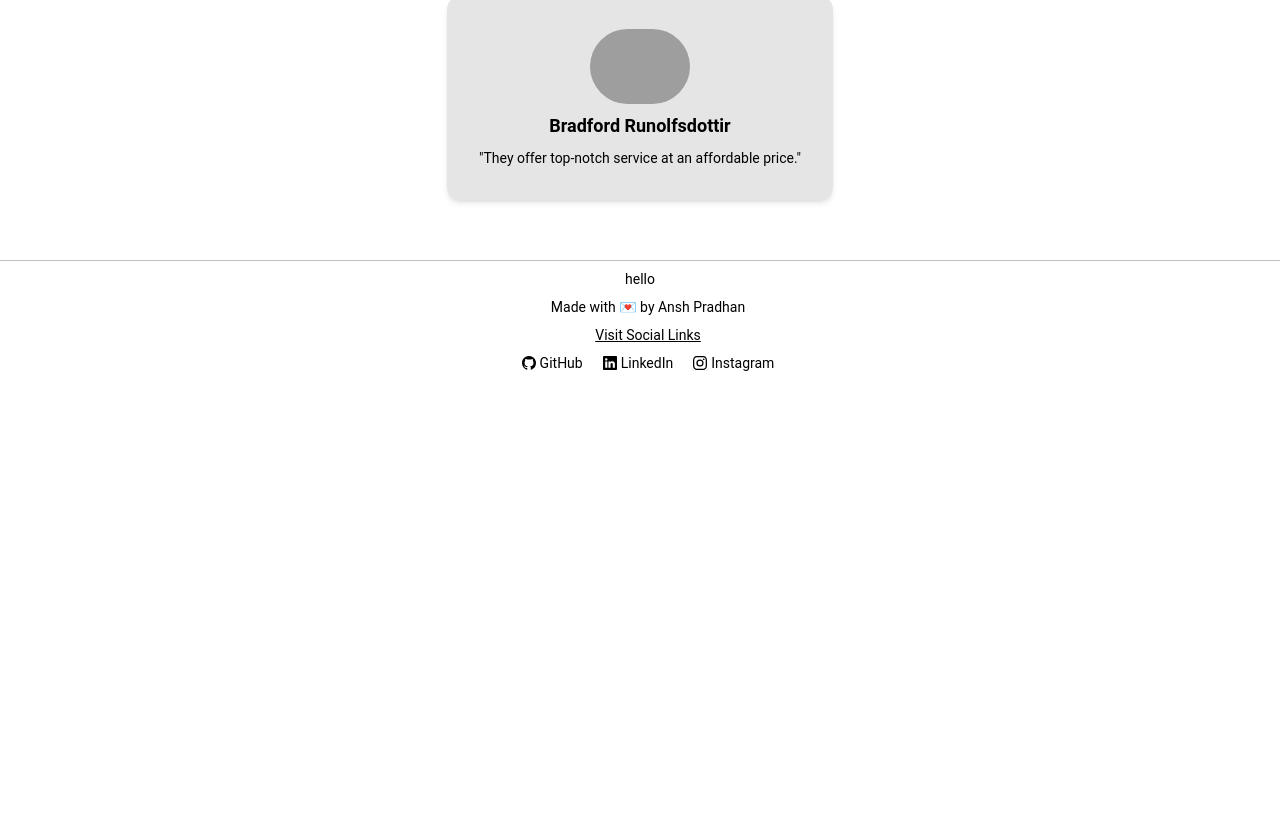
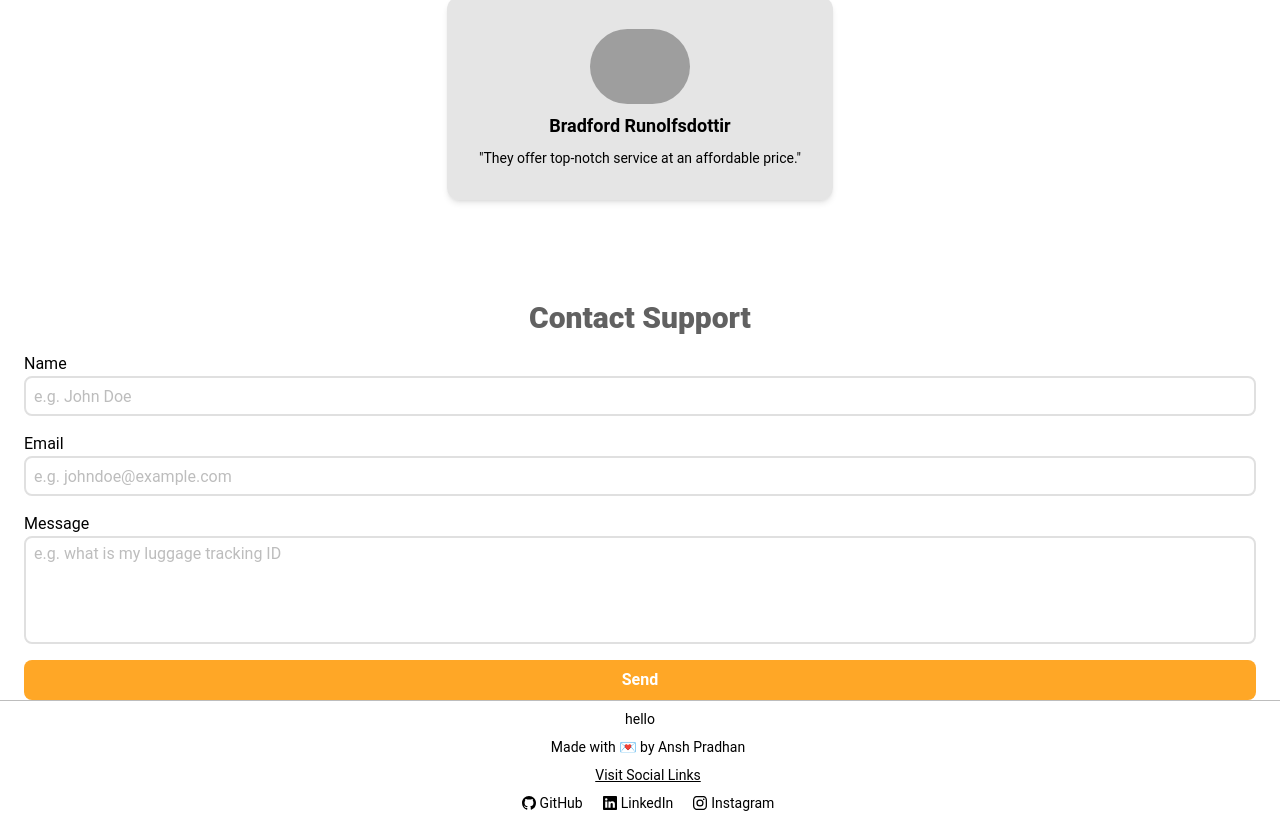
Before and after one commit to code-ansh-007/lockitup, a Next.js app: page / in a window 1280 px wide. Shown: the part 1343-2164 px from the top of the page. Before the commit the page ends 1724 px from the top, so only its background shows below. Built offline with nearby package versions, Linux system fonts and the light colour scheme; grey boxes are pictures that could not be loaded.

Commit message:
added the contact form for customer services purpose, made some styling changes

```diff
--- a/components/Navbar.js
+++ b/components/Navbar.js
@@ -6,6 +6,7 @@ import { AiFillHome, AiOutlineMenu } from "react-icons/ai";
 import Link from "next/link";
 import { AiFillDollarCircle } from "react-icons/ai";
 import { BiSupport } from "react-icons/bi";
+import { Link as ScrollLink } from "react-scroll";
 
 const Navbar = () => {
   const [openMenu, setOpenMenu] = useState(false);
@@ -111,13 +112,18 @@ const Navbar = () => {
                   </li>
                   <li className="flex items-center space-x-3 active:scale-105 transition transform duration-400 ease-in-out">
                     <BiSupport className="text-4xl" />
-                    <Link
+                    {/* <Link onClick={() => setOpenMenu(false)} href="/events">
+                      SUPPORT
+                    </Link> */}
+                    <ScrollLink
+                      className="font-extrabold"
                       onClick={() => setOpenMenu(false)}
-                      href="/events"
-                      className="font-extrabold"
+                      to="support"
+                      smooth={true}
+                      duration={1000}
                     >
                       SUPPORT
-                    </Link>
+                    </ScrollLink>
                   </li>
 
                   <li className="bg-transparent flex items-center space-x-3 active:scale-105 transition transform duration-400 ease-in-out">
--- /dev/null
+++ b/components/Support.js
@@ -0,0 +1,76 @@
+import React, { useRef } from "react";
+import emailjs from "@emailjs/browser";
+import { Element } from "react-scroll";
+
+export const Support = () => {
+  const form = useRef();
+
+  const sendEmail = (e) => {
+    e.preventDefault();
+
+    emailjs
+      .sendForm(
+        "service_y7qkf73",
+        "template_wz5kfw7",
+        form.current,
+        "5b6VD_ATeTFulk311"
+      )
+      .then(
+        (result) => {
+          console.log(result.text);
+          e.target.reset();
+        },
+        (error) => {
+          console.log(error.text);
+        }
+      );
+  };
+
+  return (
+    <Element name="support" id="support">
+      <main className="flex flex-col mt-10 space-y-4">
+        <span className="text-3xl font-extrabold text-center text-gray-700">
+          <span>Contact Support</span>
+        </span>{" "}
+        <form
+          ref={form}
+          onSubmit={sendEmail}
+          className="flex flex-col px-6 space-y-4"
+        >
+          <div className="flex flex-col items-start">
+            <label>Name</label>
+            <input
+              type="text"
+              name="user_name"
+              className="w-full border-[2px] border-gray-300 rounded-lg h-10 outline-none px-2 p-1"
+              placeholder="e.g. John Doe"
+            />
+          </div>
+          <div className="flex flex-col items-start">
+            <label>Email</label>
+            <input
+              type="email"
+              name="user_email"
+              className="w-full border-[2px] border-gray-300 rounded-lg h-10 outline-none px-2 p-1"
+              placeholder="e.g. johndoe@example.com"
+            />
+          </div>
+          <div className="flex flex-col items-start">
+            <label>Message</label>
+            <textarea
+              name="message"
+              rows="4"
+              className="w-full border-[2px] border-gray-300 rounded-lg resize-none outline-none px-2 p-1"
+              placeholder="e.g. what is my luggage tracking ID"
+            />
+          </div>
+          <input
+            type="submit"
+            value="Send"
+            className=" py-2 bg-orange-400 text-white font-bold rounded-lg active:scale-105 transition transform duration-300"
+          />
+        </form>
+      </main>
+    </Element>
+  );
+};
--- a/package.json
+++ b/package.json
@@ -9,6 +9,7 @@
     "lint": "next lint"
   },
   "dependencies": {
+    "@emailjs/browser": "^3.11.0",
     "@heroicons/react": "^2.0.17",
     "@material-tailwind/react": "^2.0.0",
     "autoprefixer": "10.4.14",
@@ -18,6 +19,7 @@
     "react": "18.2.0",
     "react-dom": "18.2.0",
     "react-icons": "^4.8.0",
+    "react-scroll": "^1.8.9",
     "tailwindcss": "3.3.2"
   },
   "devDependencies": {
--- a/pages/index.js
+++ b/pages/index.js
@@ -6,6 +6,7 @@ import Image from "next/image";
 import WhyUs from "@/components/WhyUs";
 import { useEffect, useState } from "react";
 import Testimonials from "@/components/Testimonials";
+import { Support } from "@/components/Support";
 
 export default function Home() {
   // ? showing button after a certain scroll point in the y axis
@@ -40,10 +41,13 @@ export default function Home() {
         </div>
         <Services />
         <WhyUs />
-        <Testimonials />
+        <div>
+          <Testimonials />
+          <Support />
+        </div>
         <button
           onClick={handleUpScroll}
-          className="mr-2 fixed bottom-[110px] right-[20px] sm:right-[50px]"
+          className="mr-2 fixed bottom-[140px] right-[18px] sm:right-[50px]"
         >
           {showButton && <Image src={up} width={50} alt="up arrow" />}
         </button>
```
Also changed, not shown: 1 other file (tests, documents, lock files or other folders).
